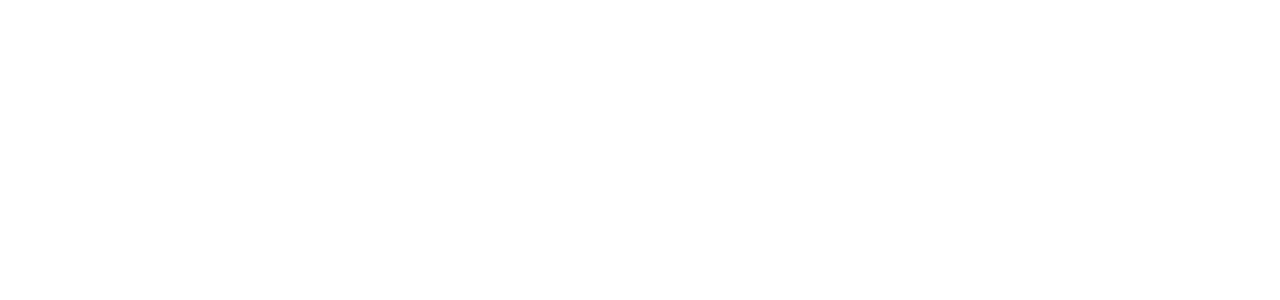
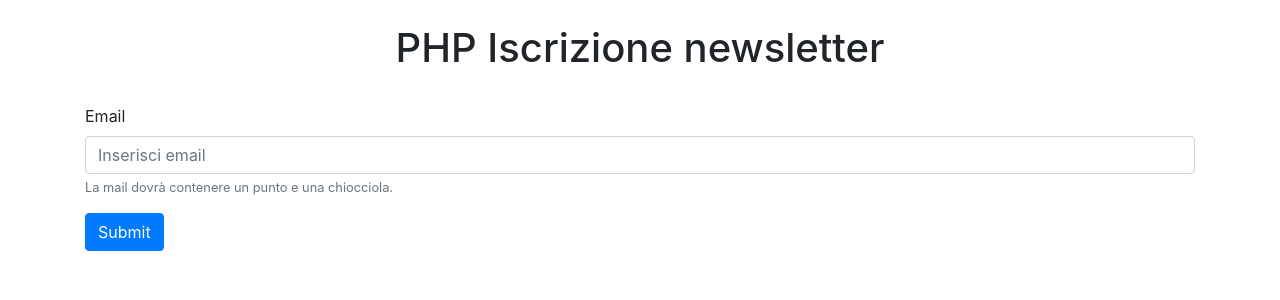
Before and after one commit to FilippoBersan/php-iscrizione-newsletter, a PHP site: page / in a window 1280 px wide. Before the commit the part shown is empty. Shown: the top 300 px of the page. Run offline with PHP 8.4, Linux system fonts and the light colour scheme.

Commit message:
feat: form per inserire email

```diff
--- a/index.php
+++ b/index.php
@@ -8,6 +8,22 @@
   <link rel="stylesheet" href="https://cdn.jsdelivr.net/npm/bootstrap@4.4.1/dist/css/bootstrap.min.css" integrity="sha384-Vkoo8x4CGsO3+Hhxv8T/Q5PaXtkKtu6ug5TOeNV6gBiFeWPGFN9MuhOf23Q9Ifjh" crossorigin="anonymous">
 </head>
 <body>
+  <div class="container text-center py-4">
+    <h1>PHP Iscrizione newsletter</h1>
+  </div>
+
+  <div class="container">
+    <form action="index.php" method="GET">
+  <div class="form-group">
+    <label for="exampleInputEmail1">Email</label>
+    <input type="email" class="form-control" id="exampleInputEmail1" aria-describedby="emailHelp" placeholder="Inserisci email">
+    <small id="emailHelp" class="form-text text-muted">La mail dovrà contenere un punto e una chiocciola.</small>
+  </div>
+
+
+  <button type="submit" class="btn btn-primary">Submit</button>
+</form>
+  </div>
 
 </body>
 </html>
```
